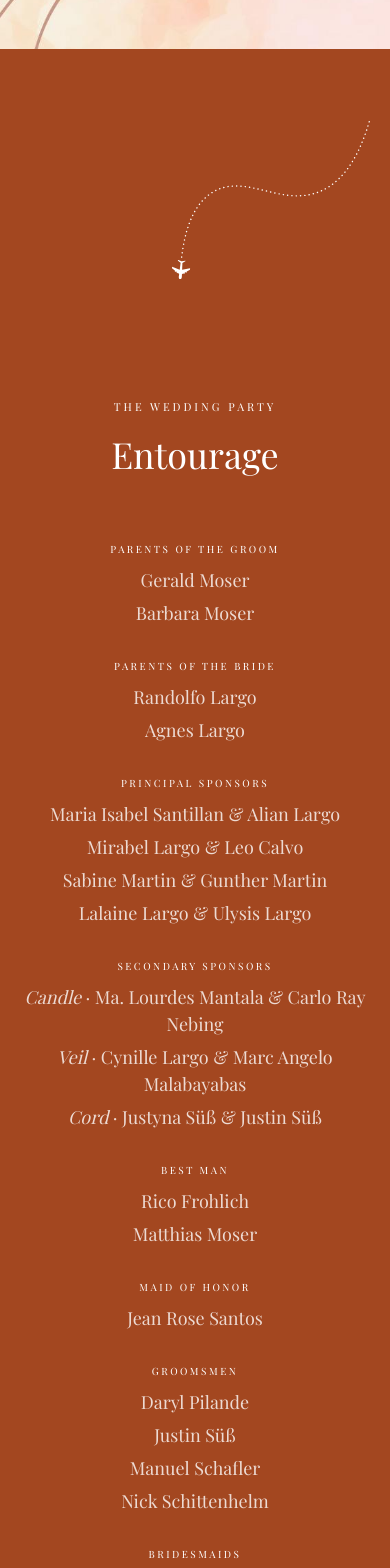
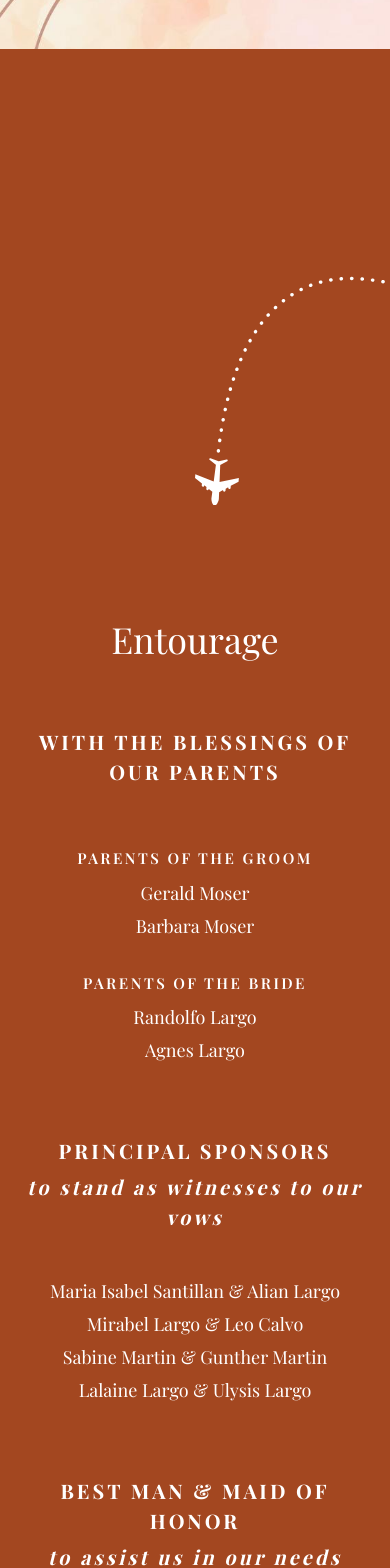
Before and after one commit to JRomuel/princess-and-dominik-wedding-invitation-2, a React (Vite) app: page /details in a window 390 px wide. Shown: the part 10060-11628 px from the top of the page. Built offline with nearby package versions, Linux system fonts and the light colour scheme; a web font is replaced by a local one.

Commit message:
update entorage section

```diff
--- a/src/pages/Details/components/Entourage.css
+++ b/src/pages/Details/components/Entourage.css
@@ -1,5 +1,8 @@
 .d-section--entourage {
   background: var(--primary);
+  position: relative;
+  overflow: hidden;
+  padding-bottom: 200px !important;
 }
 
 .d-section--entourage .d-eyebrow,
@@ -10,20 +13,54 @@
 }
 
 .d-entourage-decor {
-  width: clamp(198px, 30vw, 520px);
+  align-self: stretch;
+  width: 480px;
   height: auto;
   fill: #fff;
-  margin: 0 0 100px;
-  align-self: flex-end;
   display: block;
+  margin: 0 0 96px 50%;
+}
+
+.d-entourage-subtitle {
+  font-size: clamp(20px, 2.8vw, 26px);
+  font-weight: 700;
+  letter-spacing: 3px;
+  text-transform: uppercase;
+  color: #fff;
+  font-family: var(--sans);
+  margin: 0 0 40px;
+}
+
+.d-entourage-subtitle--tight {
+  margin-bottom: 8px;
+}
+
+.d-entourage-caption {
+  font-style: italic;
+  text-transform: none;
+}
+
+.d-entourage-subtitle:has(+ .d-entourage-caption) {
+  margin-bottom: 0;
 }
 
 .d-entourage-grid {
+  display: flex;
+  flex-direction: column;
+  width: 100%;
+}
+
+.d-entourage-row {
   display: flex;
   flex-wrap: wrap;
   gap: 32px 48px;
   justify-content: center;
   width: 100%;
+  margin-bottom: 72px;
+}
+
+.d-entourage-row:last-child {
+  margin-bottom: 0;
 }
 
 .d-entourage-group {
@@ -31,6 +68,14 @@
   flex-direction: column;
   gap: 6px;
   min-width: 160px;
+}
+
+.d-entourage-columns {
+  display: flex;
+  flex-wrap: wrap;
+  gap: 32px 48px;
+  justify-content: center;
+  width: 100%;
 }
 
 .d-entourage-group--wide {
@@ -48,10 +93,14 @@
   margin: 0 0 4px;
 }
 
+.d-group-label--lg {
+  font-size: clamp(15px, 2vw, 18px);
+  font-weight: 600;
+}
+
 .d-name {
   font-size: clamp(18px, 2.6vw, 24px);
   color: var(--primary);
   font-family: var(--sans);
   margin: 0;
-  opacity: 0.8;
 }
--- a/src/pages/Details/components/Entourage.tsx
+++ b/src/pages/Details/components/Entourage.tsx
@@ -20,51 +20,78 @@ export default function Entourage({ onSectionRef }: { onSectionRef: (id: Section
           </g>
         </svg>
 
-        <p className="d-eyebrow">The wedding party</p>
         <h2 className="d-heading">Entourage</h2>
+        <p className="d-entourage-subtitle">With the blessings of our parents</p>
 
         <div className="d-entourage-grid">
 
+          <div className="d-entourage-row">
             <div className="d-entourage-group">
-            <p className="d-group-label">Parents of the Groom</p>
+              <p className="d-group-label d-group-label--lg">Parents of the Groom</p>
               <p className="d-name">Gerald Moser</p>
               <p className="d-name">Barbara Moser</p>
             </div>
 
             <div className="d-entourage-group">
-            <p className="d-group-label">Parents of the Bride</p>
+              <p className="d-group-label d-group-label--lg">Parents of the Bride</p>
               <p className="d-name">Randolfo Largo</p>
               <p className="d-name">Agnes Largo</p>
             </div>
+          </div>
 
+          <div className="d-entourage-row">
             <div className="d-entourage-group d-entourage-group--wide">
-            <p className="d-group-label">Principal Sponsors</p>
+              <p className="d-entourage-subtitle">Principal Sponsors</p>
+              <p className="d-entourage-subtitle d-entourage-caption">to stand as witnesses to our vows</p>
               <p className="d-name">Maria Isabel Santillan &amp; Alian Largo</p>
               <p className="d-name">Mirabel Largo &amp; Leo Calvo</p>
               <p className="d-name">Sabine Martin &amp; Gunther Martin</p>
               <p className="d-name">Lalaine Largo &amp; Ulysis Largo</p>
             </div>
-
-          <div className="d-entourage-group d-entourage-group--wide">
-            <p className="d-group-label">Secondary Sponsors</p>
-            <p className="d-name"><em>Candle</em> · Ma. Lourdes Mantala &amp; Carlo Ray Nebing</p>
-            <p className="d-name"><em>Veil</em> · Cynille Largo &amp; Marc Angelo Malabayabas</p>
-            <p className="d-name"><em>Cord</em> · Justyna Süß &amp; Justin Süß</p>
           </div>
 
+          <div className="d-entourage-row">
+            <div className="d-entourage-group d-entourage-group--wide">
+              <p className="d-entourage-subtitle">Best Man &amp; Maid of Honor</p>
+              <p className="d-entourage-subtitle d-entourage-caption">to assist us in our needs</p>
+              <div className="d-entourage-columns">
                 <div className="d-entourage-group">
-            <p className="d-group-label">Best Man</p>
+                  <p className="d-group-label d-group-label--lg">Best Man</p>
                   <p className="d-name">Rico Frohlich</p>
                   <p className="d-name">Matthias Moser</p>
                 </div>
-
                 <div className="d-entourage-group">
-            <p className="d-group-label">Maid of Honor</p>
+                  <p className="d-group-label d-group-label--lg">Maid of Honor</p>
                   <p className="d-name">Jean Rose Santos</p>
                 </div>
+              </div>
+            </div>
+          </div>
 
+          <div className="d-entourage-row">
+            <div className="d-entourage-group d-entourage-group--wide">
+              <p className="d-entourage-subtitle">Secondary Sponsors</p>
+              <div className="d-entourage-columns">
                 <div className="d-entourage-group">
-            <p className="d-group-label">Groomsmen</p>
+                  <p className="d-entourage-subtitle d-entourage-subtitle--tight">Candle</p>
+                  <p className="d-name">Ma. Lourdes Mantala &amp; Carlo Ray Nebing</p>
+                </div>
+                <div className="d-entourage-group">
+                  <p className="d-entourage-subtitle d-entourage-subtitle--tight">Veil</p>
+                  <p className="d-name">Cynille Largo &amp; Marc Angelo Malabayabas</p>
+                </div>
+              </div>
+
+              <div className="d-entourage-group d-entourage-group--wide" style={{ marginTop: '32px' }}>
+                <p className="d-entourage-subtitle d-entourage-subtitle--tight">Cord</p>
+                <p className="d-name">Justyna Süß &amp; Justin Süß</p>
+              </div>
+            </div>
+          </div>
+
+          <div className="d-entourage-row">
+            <div className="d-entourage-group">
+              <p className="d-entourage-subtitle d-entourage-subtitle--tight">Groomsmen</p>
               <p className="d-name">Daryl Pilande</p>
               <p className="d-name">Justin Süß</p>
               <p className="d-name">Manuel Schafler</p>
@@ -72,32 +99,37 @@ export default function Entourage({ onSectionRef }: { onSectionRef: (id: Section
             </div>
 
             <div className="d-entourage-group">
-            <p className="d-group-label">Bridesmaids</p>
+              <p className="d-entourage-subtitle d-entourage-subtitle--tight">Bridesmaids</p>
               <p className="d-name">Sarah Jeane Largo</p>
               <p className="d-name">Justyna Süß</p>
               <p className="d-name">Ella Williams</p>
               <p className="d-name">Sheena Jessica Vidad</p>
             </div>
+          </div>
 
+          <div className="d-entourage-row">
             <div className="d-entourage-group">
-            <p className="d-group-label">Ring Bearer</p>
+              <p className="d-entourage-subtitle d-entourage-subtitle--tight">Ring Bearer</p>
               <p className="d-name">Carlo Schafler</p>
-            <p className="d-group-label" style={{ marginTop: '20px' }}>Bible Bearer</p>
+              <p className="d-entourage-subtitle d-entourage-subtitle--tight" style={{ marginTop: '32px' }}>Bible Bearer</p>
               <p className="d-name">Yullross Achilles Largo</p>
             </div>
 
             <div className="d-entourage-group">
-            <p className="d-group-label">Coin Bearer</p>
+              <p className="d-entourage-subtitle d-entourage-subtitle--tight">Coin Bearer</p>
               <p className="d-name">Andrei Daniel Largo</p>
-            <p className="d-group-label" style={{ marginTop: '20px' }}>Arrhae Bearer</p>
+              <p className="d-entourage-subtitle d-entourage-subtitle--tight" style={{ marginTop: '32px' }}>Arrhae Bearer</p>
               <p className="d-name">Mark Joseph Largo</p>
             </div>
+          </div>
 
+          <div className="d-entourage-row">
             <div className="d-entourage-group d-entourage-group--wide">
-            <p className="d-group-label">Flower Girls</p>
+              <p className="d-entourage-subtitle d-entourage-subtitle--tight">Flower Girls</p>
               <p className="d-name">Lina Schafler</p>
               <p className="d-name">Bela Louise Mantala</p>
               <p className="d-name">Sophia Andres Largo</p>
+            </div>
           </div>
 
         </div>
```
Lines whose indentation alone changed are shown as unchanged.
